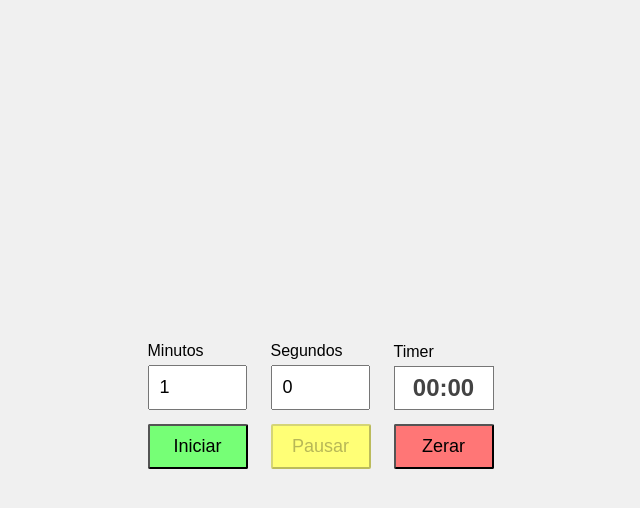
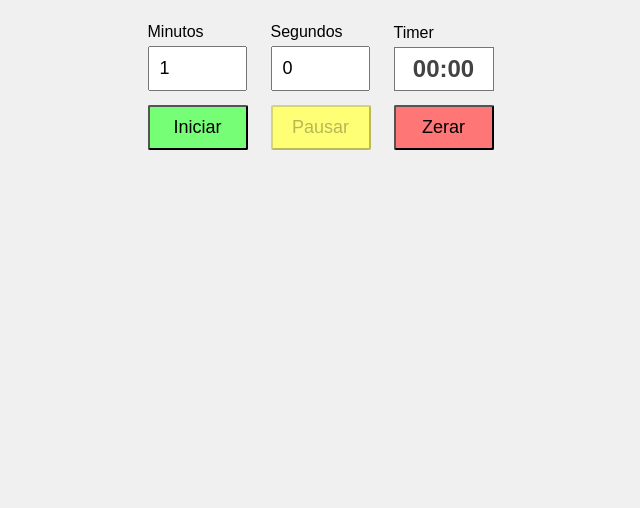
Before and after one commit to brunonasc01/fight-timer, a plain HTML site: page controls.html in a window 1280 px wide. Shown: the whole page, without its empty margins (315-955 px from the left). Drawn offline with Linux system fonts and the light colour scheme.

Commit message:
fix control window size

```diff
--- a/controls.html
+++ b/controls.html
@@ -10,9 +10,9 @@
             justify-content: center;
             align-items: center;
             flex-direction: column;
-            height: 100vh;
             font-family: Arial, sans-serif;
             background-color: #f0f0f0;
+            margin-top: 20px;
         }
         input, button {
             font-size: 18px;
```
Also changed, not shown: timer.html (+1 -1 lines).
